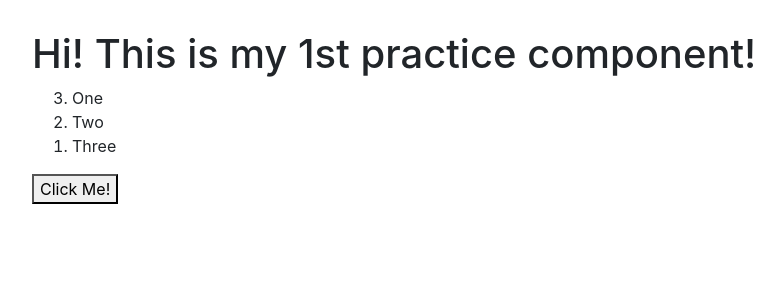
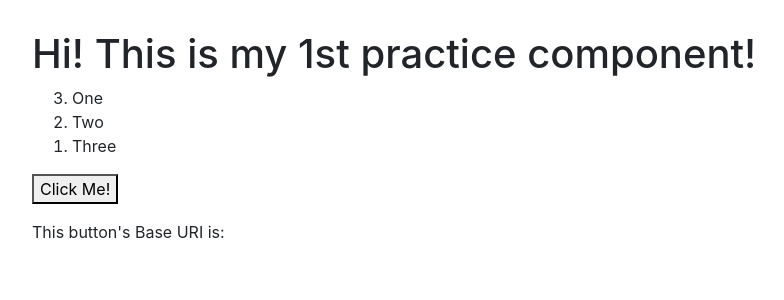
Before and after one commit to dazcha76/angular-daily-practice, an Angular app: page / in a window 1280 px wide. Shown: the top 300 px of the page, without its empty margins (38-822 px from the left). Built offline with nearby package versions, Linux system fonts and the light colour scheme.

Commit message:
printed the base uri to DOM using $event

```diff
--- a/src/app/day1/day1.component.html
+++ b/src/app/day1/day1.component.html
@@ -8,8 +8,9 @@
             <li>Three</li>
         </ol>
 
-        <button (click)="onClick()">Click Me!</button>
+        <button (click)="onClick($event)">Click Me!</button>
 
         <p>{{ buttonText }}</p>
+        <p>This button's Base URI is: {{ buttonTarget }}</p>
     </div>
 </div>
--- a/src/app/day1/day1.component.ts
+++ b/src/app/day1/day1.component.ts
@@ -10,6 +10,7 @@ export class Day1Component {
     public iteration = '1st';
     public reversed = false;
     public buttonText = '';
+    public buttonTarget = '';
 
 
     constructor(){
@@ -18,7 +19,9 @@ export class Day1Component {
         }, 2000)
     }
 
-    onClick(){
-        this.buttonText = 'You clicked me!'
+    onClick(event){
+        this.buttonText = 'You clicked me!';
+        this.buttonTarget = event.target.baseURI
+        console.log(event)
     }
 }
```
